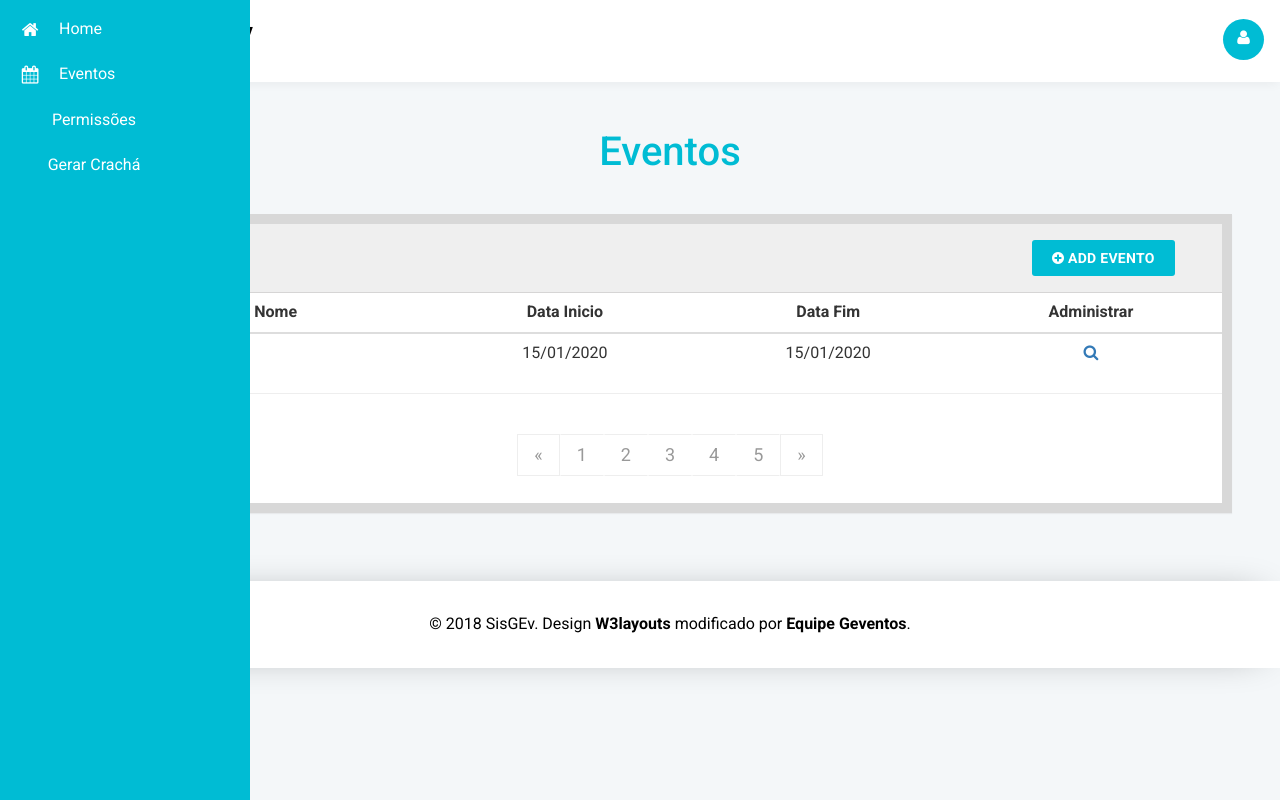
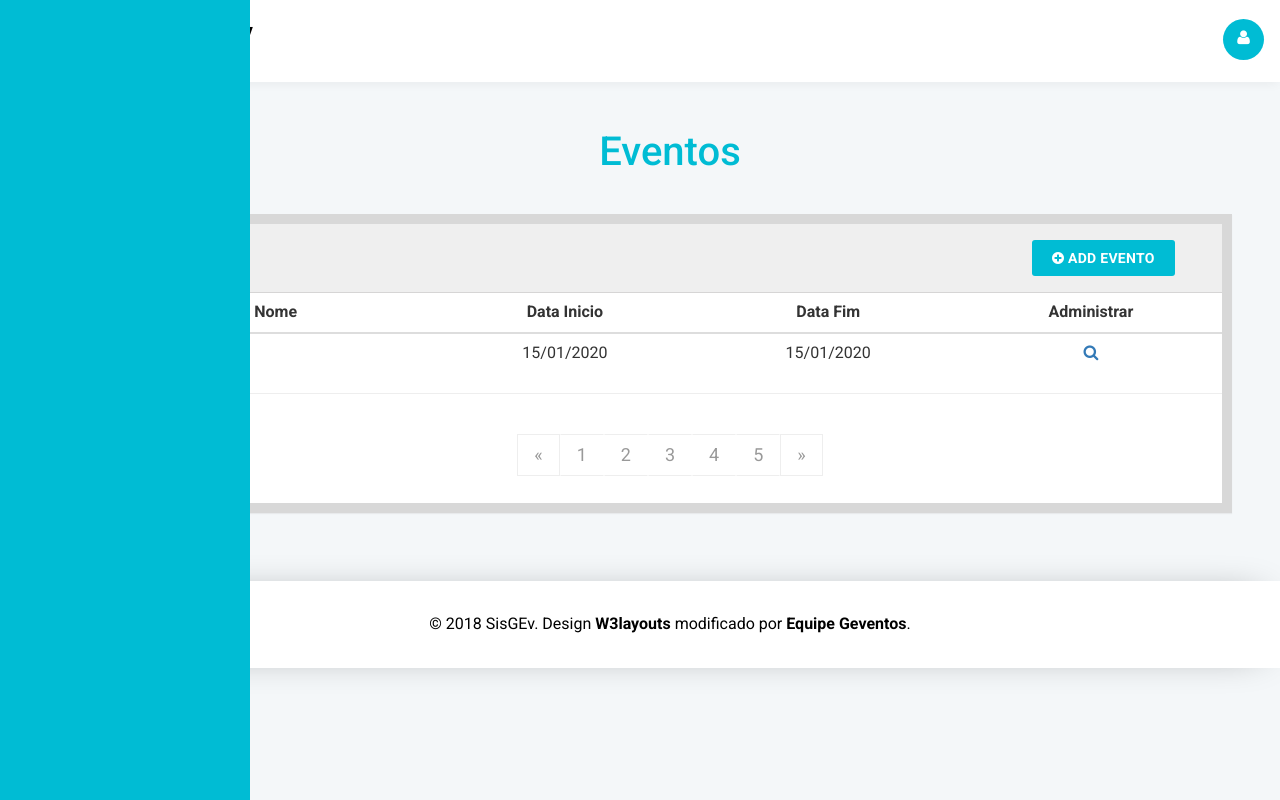
Before and after one commit to Geventos/projetogeventos, a PHP site: page /adm-eventos.php in a window 1280 px wide. Run offline with PHP 8.4, Linux system fonts and the light colour scheme; the visitor is signed in with stand-in values (Sample User, id 1); tables that the repository leaves empty hold one stand-in row (values such as "Sample post"); some libraries are stand-ins or nearby versions; some web fonts are replaced.

Commit message:
Atualização

```diff
--- a/menu.php
+++ b/menu.php
@@ -1,39 +1,3 @@
 <nav class="main-menu">
-	<ul>
-		<li>
-			<a href="homebe.php">
-				<i class="fa fa-home nav_icon" aria-hidden="true"></i>
-				<span class="nav-text">
-					Home
-				</span>
-			</a>
-		</li>
-		<li>
 
-
-
-			<a href="adm-eventos.php">
-				<i class="fa fa-calendar nav_icon" aria-hidden="true"></i>
-				<span class="nav-text">
-					Eventos
-				</span>
-			</a>
-		</li>
-		<li>
-			<a href="permissoes.php" align="center" >
-				<i  class=""></i>
-				<span class="nav-text">
-					Permissões
-				</span>
-			</a>
-		</li>
-		<li>
-			<a href="gerarCracha.php" align="center">
-				<i  class=""></i>
-				<span class="nav-text">
-					Gerar Crachá
-				</span>
-			</a>
-		</li>
-	</ul>
 </nav>
```
